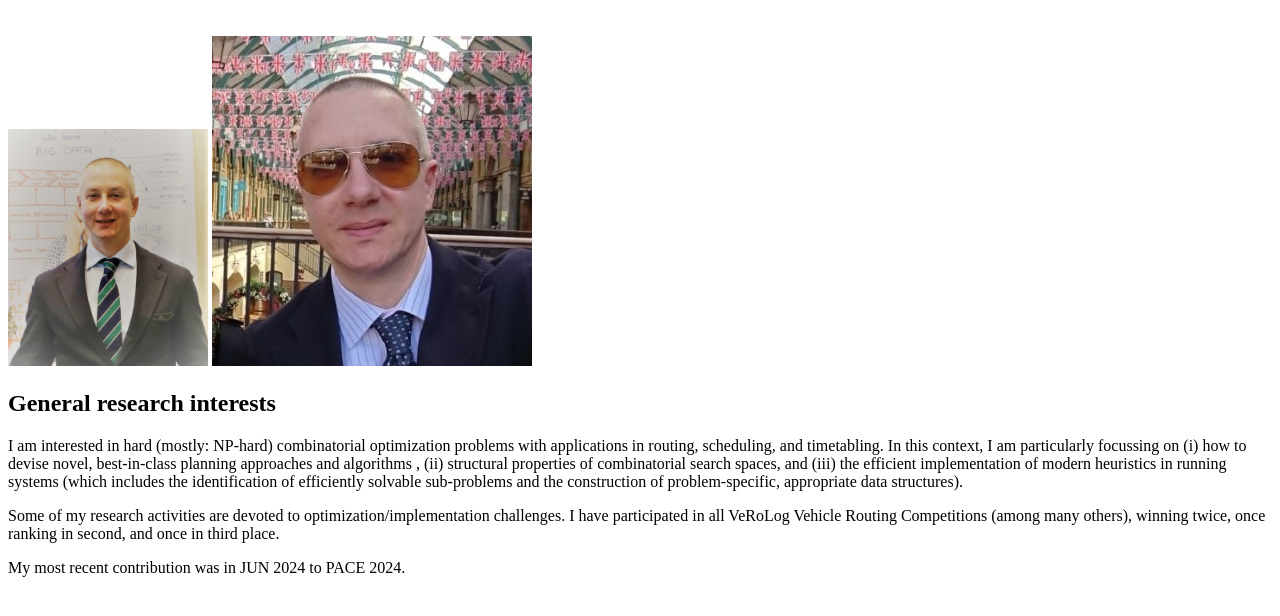
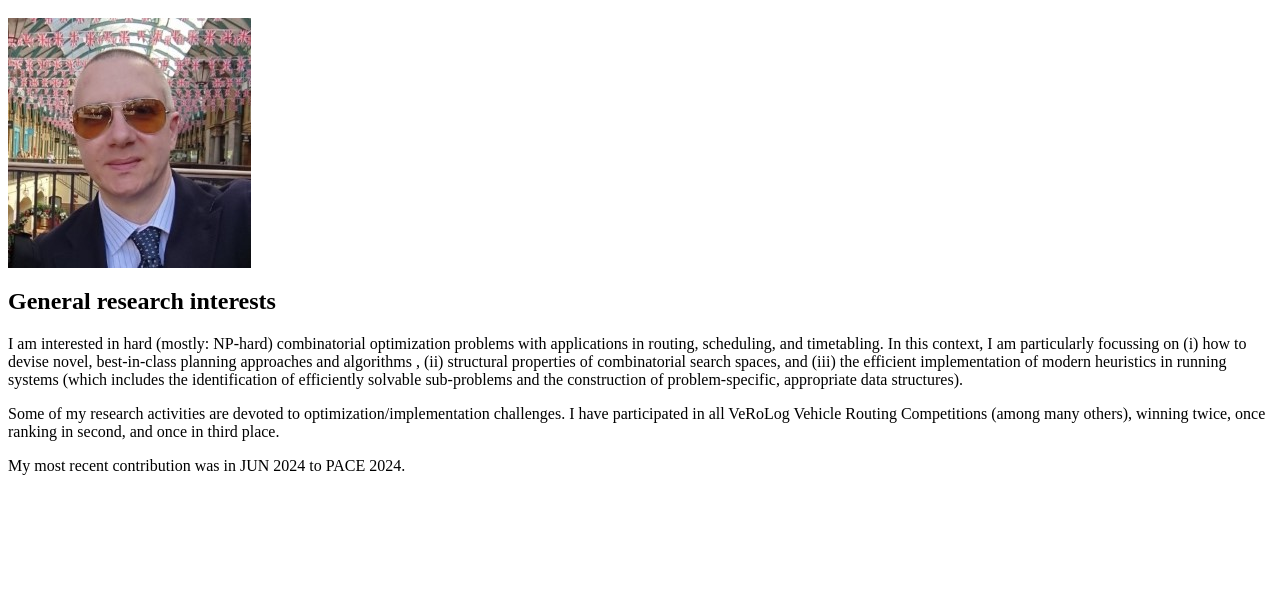
Before and after one commit to MartinJGeiger/martinjgeiger.github.io, a plain HTML site: page index.html in a window 1280 px wide. Shown: the part 48-664 px from the top of the page. Drawn offline with Linux system fonts and the light colour scheme.

Commit message:
Update index.html

```diff
--- a/index.html
+++ b/index.html
@@ -1,7 +1,6 @@
 <html>
 <body><h1>Martin Josef Geiger</h1>
-<br><img src="Martin_J_Geiger.png">
-  <img src="MartinJosefGeiger.JPG">
+  <img src="Martin_Josef_Geiger.JPG">
 <h2>General research interests</h2>
   <p>
 I am interested in hard (mostly: NP-hard) combinatorial optimization problems with applications in routing, scheduling, and timetabling. In this context, I am particularly focussing on (i) how to devise novel, best-in-class planning approaches and algorithms , (ii) structural properties of combinatorial search spaces, and (iii) the efficient implementation of modern heuristics in running systems (which includes the identification of efficiently solvable sub-problems and the construction of problem-specific, appropriate data structures).
```
